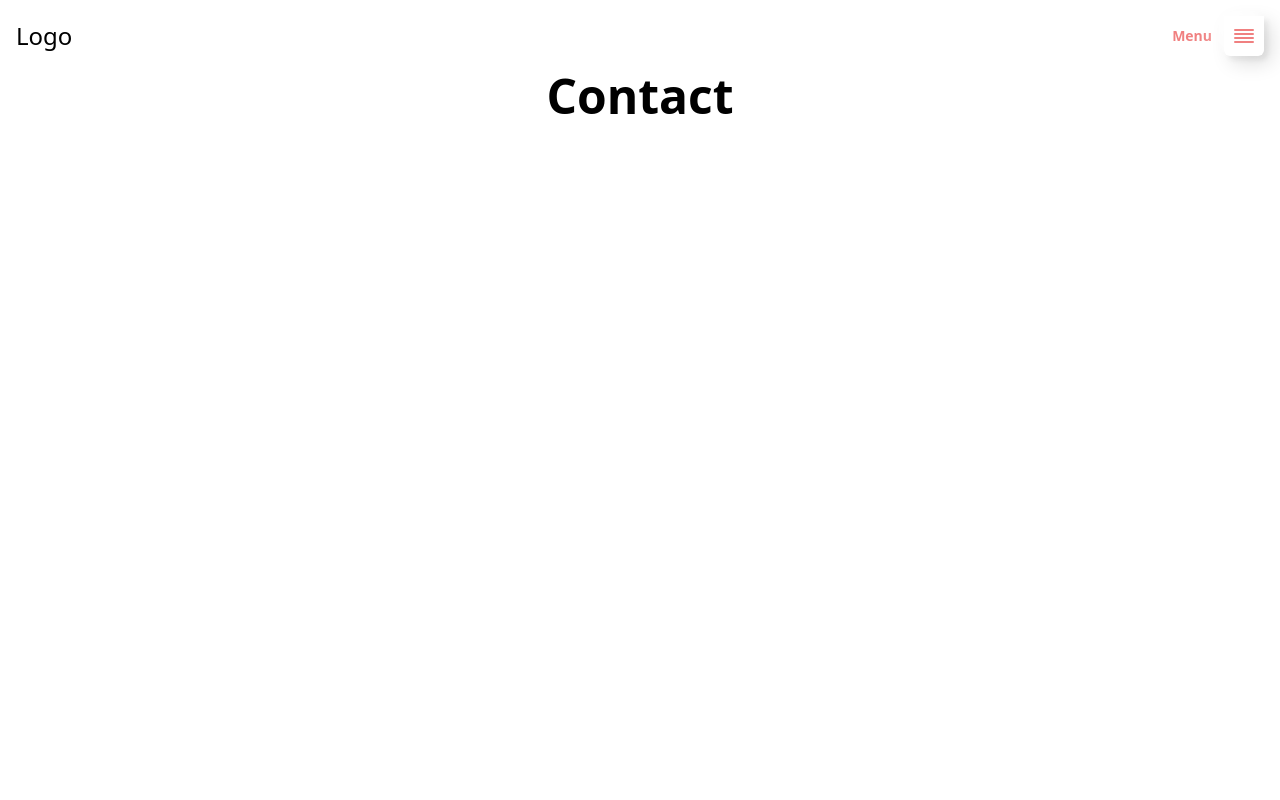
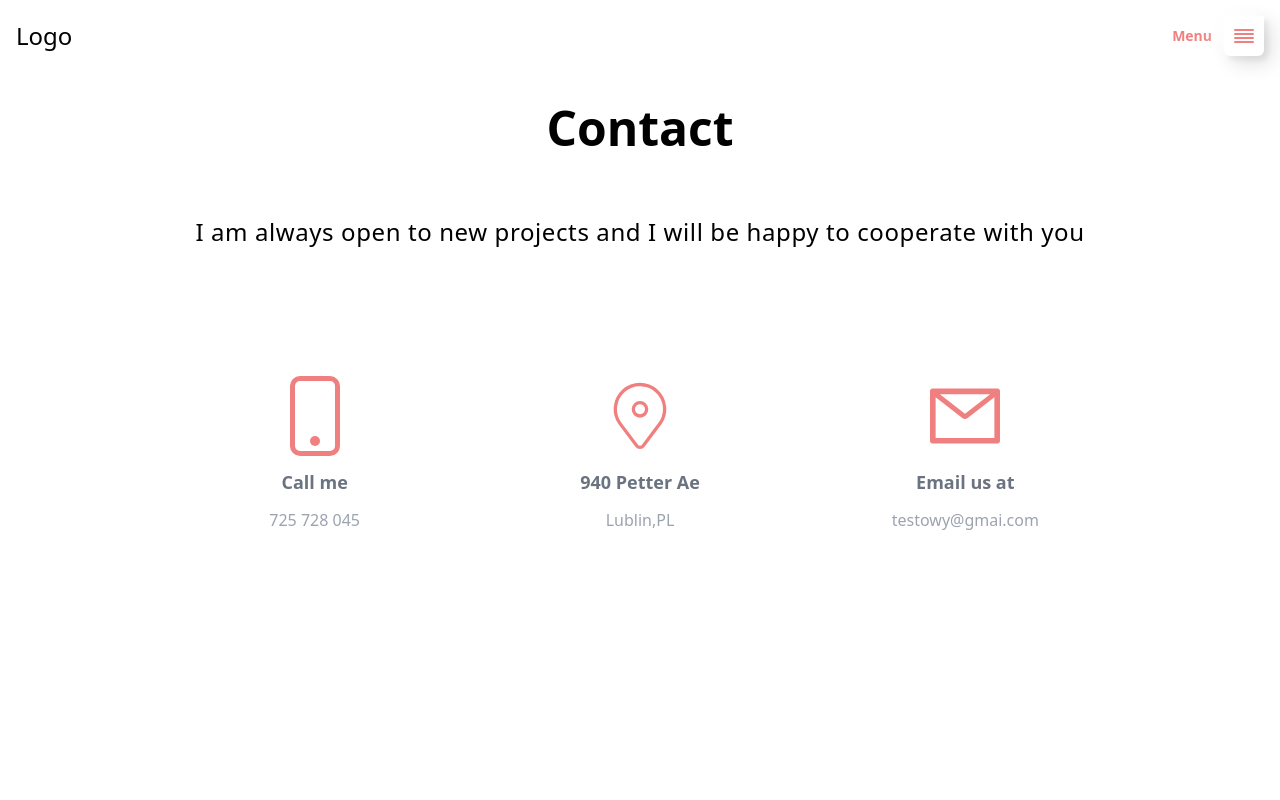
Before and after one commit to Klaudiusz-code/PhotoWeb, a React (Create React App) app: page /contact in a window 1280 px wide. Shown: the top 800 px of the page. Built offline with nearby package versions, Linux system fonts and the light colour scheme.

Commit message:
Added structure

```diff
--- a/src/pages/Contact.jsx
+++ b/src/pages/Contact.jsx
@@ -1,9 +1,46 @@
 import React from 'react';
+import {CiLocationOn} from 'react-icons/ci'
+import {BsPhone} from 'react-icons/bs'
+import {AiOutlineMail} from 'react-icons/ai'
+
+const contactData = [
+    {
+        icon: <BsPhone size={80} color="#f08080" />,
+        title: "Call me",
+        content: "725 728 045"
+    },
+    {
+        icon: <CiLocationOn size={80} color="#f08080" />,
+        title: "940 Petter Ae",
+        content: "Lublin,PL"
+    },
+    {
+        icon: <AiOutlineMail size={80} color="#f08080" />,
+        title: "Email us at",
+        content: "testowy@gmai.com"
+    }
+];
 
 const Contact = () => {
+
+
     return (
         <div className="container mx-auto h-screen">
-            <h1 className="text-center font-bold text-5xl">Contact</h1>
+            <div className="mb-10">
+                <h1 className="text-5xl mt-8 mb-5 text-center text-dark-coral font-bold">Contact</h1>
+                <p className="text-center text-2xl mt-16 font-thin text-dark-coral tracking-wide">
+                    I am always open to new projects and I will be happy to cooperate with you
+                </p>
+            </div>
+            <div className="w-full lg:mt-32 grid lg:grid-cols-3 md:grid-cols-2 md:grid-rows-3">
+                {contactData.map((contact, index) => (
+                    <div key={index} className="flex flex-col items-center gap-3 hover:-translate-y-1.5 transition duration-200 ease-in cursor-pointer">
+                        {contact.icon}
+                        <h3 className="font-semibold text-gray-500 text-lg">{contact.title}</h3>
+                        <span className="text-gray-400 font-thin text-md">{contact.content}</span>
+                    </div>
+                ))}
+            </div>
         </div>
     );
 };
```
